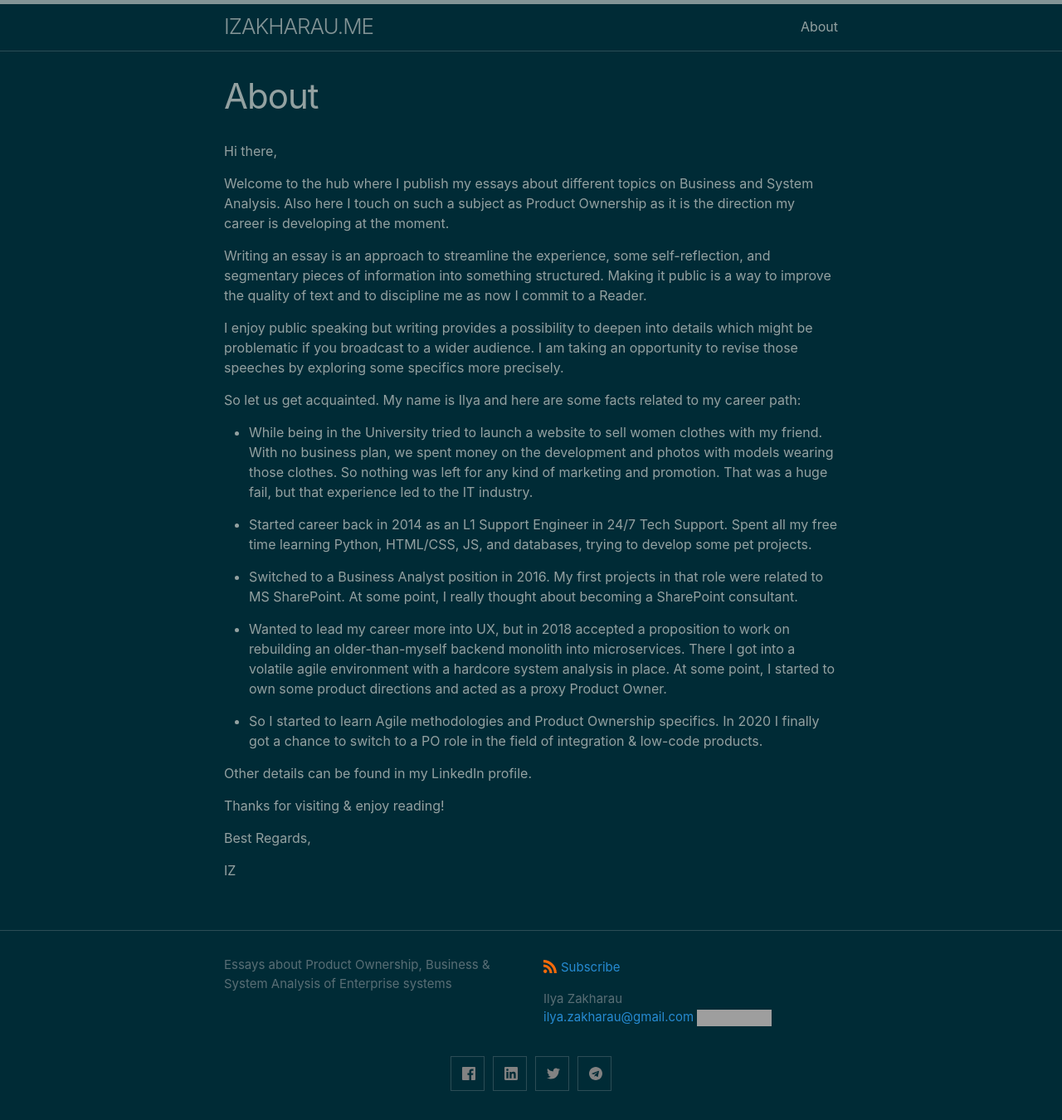
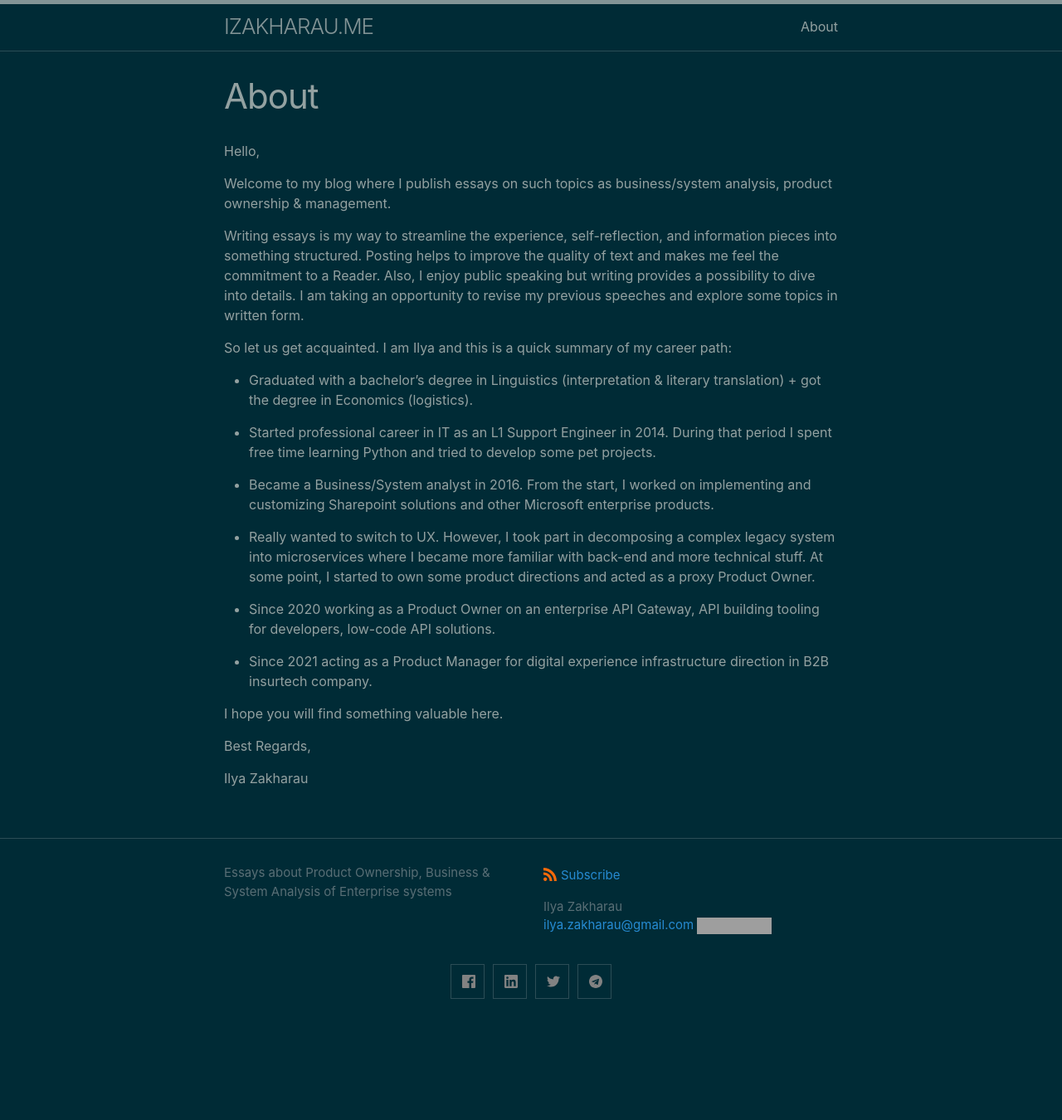
Before and after one commit to averlarque/izakharau-blog-jekyll, a Jekyll site: the page built from about.markdown, in a window 1280 px wide. Shown: the whole page at 83% size. Built offline with Jekyll 4.4.1, drawn with Linux system fonts in a browser that asks for light colours; after the commit the page ends 1239 px from its top, so only the background shows below that; grey boxes are pictures that could not be loaded.

Commit message:
Update about.markdown with revised description

```diff
--- a/about.markdown
+++ b/about.markdown
@@ -4,30 +4,28 @@ title: About
 permalink: /about/
 ---
 
-Hi there,
+Hello,
 
-Welcome to the hub where I publish my essays about different topics on Business and System Analysis. Also here I touch on such a subject as Product Ownership as it is the direction my career is developing at the moment.
+Welcome to my blog where I publish essays on such topics as business/system analysis, product ownership & management.
 
-Writing an essay is an approach to streamline the experience, some self-reflection, and segmentary pieces of information into something structured. Making it public is a way to improve the quality of text and to discipline me as now I commit to a Reader.
+Writing essays is my way to streamline the experience, self-reflection, and information pieces into something structured. Posting helps to improve the quality of text and makes me feel the commitment to a Reader. Also, I enjoy public speaking but writing provides a possibility to dive into details. I am taking an opportunity to revise my previous speeches and explore some topics in written form.
 
-I enjoy public speaking but writing provides a possibility to deepen into details which might be problematic if you broadcast to a wider audience. I am taking an opportunity to revise those speeches by exploring some specifics more precisely.
+So let us get acquainted. I am Ilya and this is a quick summary of my career path:
 
-So let us get acquainted. My name is Ilya and here are some facts related to my career path:
+* Graduated with a bachelor's degree in Linguistics (interpretation & literary translation) + got the degree in Economics (logistics).
 
-* While being in the University tried to launch a website to sell women clothes with my friend. With no business plan, we spent money on the development and photos with models wearing those clothes. So nothing was left for any kind of marketing and promotion. That was a huge fail, but that experience led to the IT industry.
+* Started professional career in IT as an L1 Support Engineer in 2014. During that period I spent free time learning Python and tried to develop some pet projects.
 
-* Started career back in 2014 as an L1 Support Engineer in 24/7 Tech Support. Spent all my free time learning Python, HTML/CSS, JS, and databases, trying to develop some pet projects.
+* Became a Business/System analyst in 2016. From the start, I worked on implementing and customizing Sharepoint solutions and other Microsoft enterprise products.
 
-* Switched to a Business Analyst position in 2016. My first projects in that role were related to MS SharePoint. At some point, I really thought about becoming a SharePoint consultant.
+* Really wanted to switch to UX. However, I took part in decomposing a complex legacy system into microservices where I became more familiar with back-end and more technical stuff. At some point, I started to own some product directions and acted as a proxy Product Owner.
 
-* Wanted to lead my career more into UX, but in 2018 accepted a proposition to work on rebuilding an older-than-myself backend monolith into microservices. There I got into a volatile agile environment with a hardcore system analysis in place. At some point, I started to own some product directions and acted as a proxy Product Owner.
+* Since 2020 working as a Product Owner on an enterprise API Gateway, API building tooling for developers, low-code API solutions.
 
-* So I started to learn Agile methodologies and Product Ownership specifics. In 2020 I finally got a chance to switch to a PO role in the field of integration & low-code products.
+* Since 2021 acting as a Product Manager for digital experience infrastructure direction in B2B insurtech company.
 
-Other details can be found in my LinkedIn profile.
-
-Thanks for visiting & enjoy reading!
+I hope you will find something valuable here.
 
 Best Regards,
 
-IZ
+Ilya Zakharau
```
